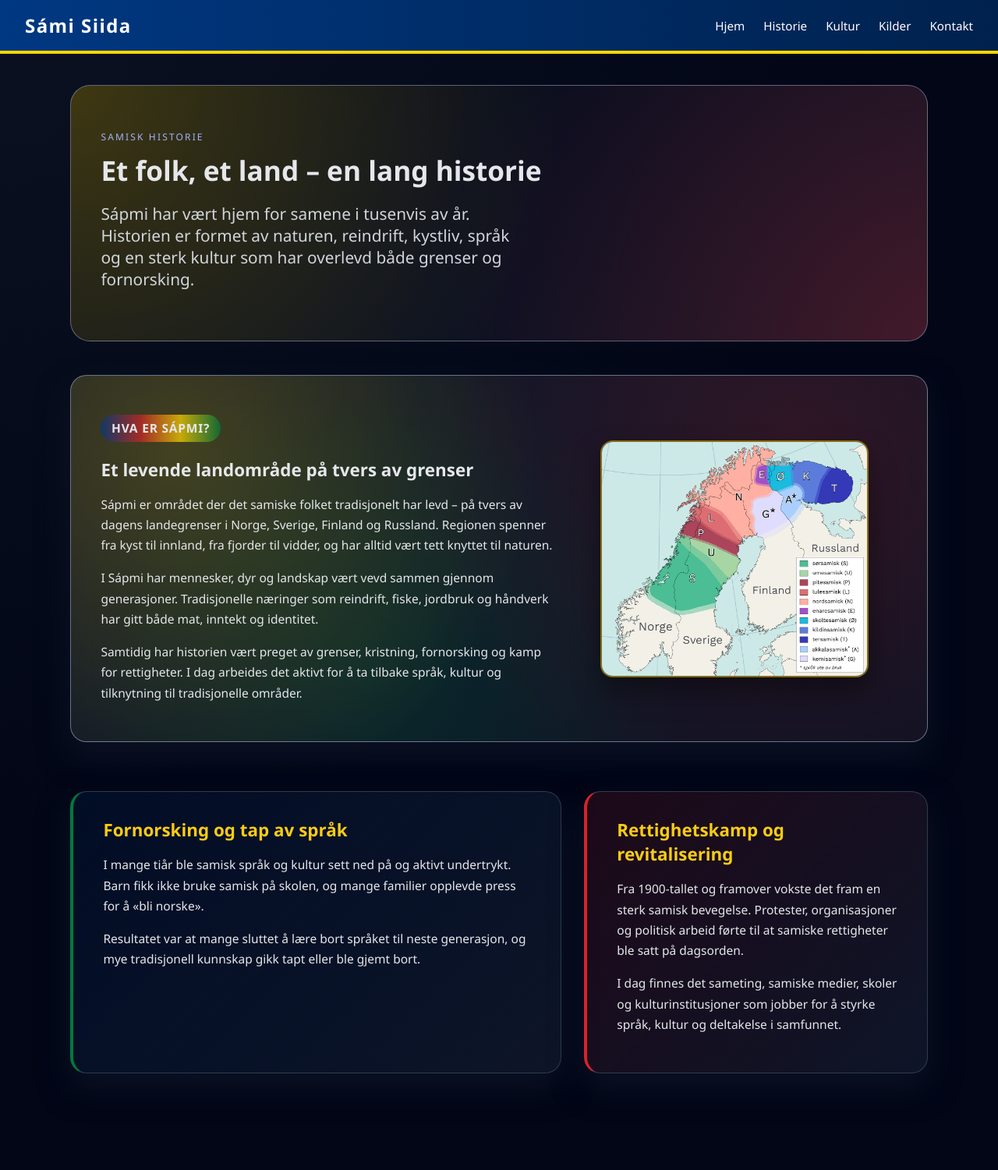
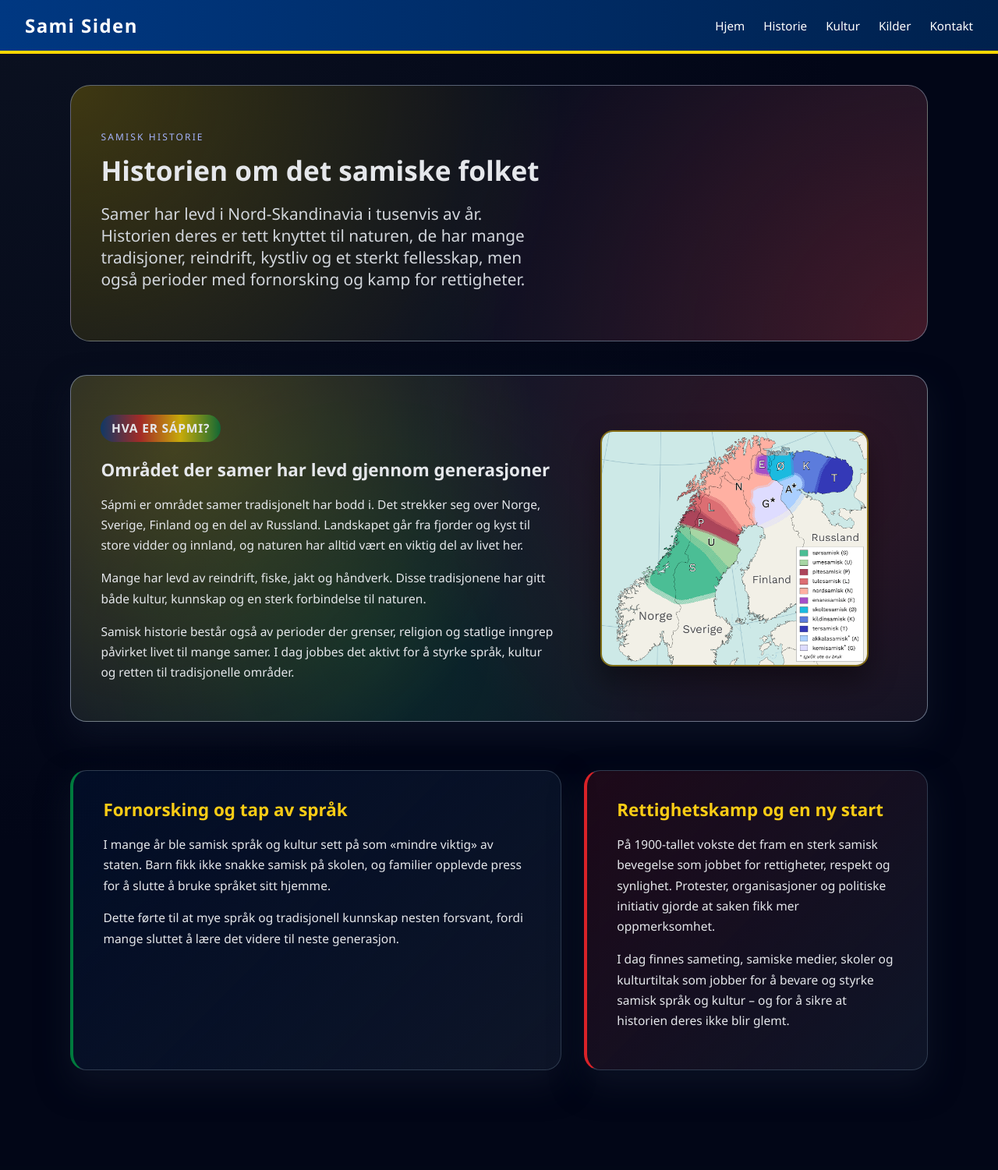
Before and after one commit to EbbGithub08/Samisk-oppgave, a Flask app: page /historie in a window 1280 px wide. Shown: the whole page at 78% size. After the commit the page ends 1373 px from the top, so only its background shows below. Run offline with Flask 3, Linux system fonts and the light colour scheme.

Commit message:
fvskjbadkj

```diff
--- a/templates/base.html
+++ b/templates/base.html
@@ -22,7 +22,7 @@
 
     <nav class="navbar">
         <div class="nav-logo">
-            <a href="{{ url_for('index') }}">Sámi Siida</a>
+            <a href="{{ url_for('index') }}">Sami Siden</a>
         </div>
         <ul class="nav-links">
             <li><a href="{{ url_for('index') }}">Hjem</a></li>
--- a/templates/historie.html
+++ b/templates/historie.html
@@ -1,6 +1,6 @@
 {% extends "base.html" %}
 
-{% block title %}Historie - Sámi Siida{% endblock %}
+{% block title %}Historie - Samisk Kultur & Historie{% endblock %}
 
 {% block content %}
 <main class="page-wrapper">
@@ -8,11 +8,9 @@
     <section class="hero-section hero-historie">
         <div class="hero-inner">
             <p class="hero-kicker">Samisk historie</p>
-            <h1>Et folk, et land – en lang historie</h1>
+            <h1>Historien om det samiske folket</h1>
             <p class="hero-lead">
-                Sápmi har vært hjem for samene i tusenvis av år. Historien er formet av naturen,
-                reindrift, kystliv, språk og en sterk kultur som har overlevd både grenser og
-                fornorsking.
+                Samer har levd i Nord-Skandinavia i tusenvis av år. Historien deres er tett knyttet til naturen, de har mange tradisjoner, reindrift, kystliv og et sterkt fellesskap, men også perioder med fornorsking og kamp for rettigheter.
             </p>
         </div>
     </section>
@@ -24,21 +22,15 @@
             <div class="history-large-layout">
                 <div class="history-text">
                     <p class="accent-pill">Hva er Sápmi?</p>
-                    <h2>Et levende landområde på tvers av grenser</h2>
+                    <h2>Området der samer har levd gjennom generasjoner</h2>
                     <p>
-                        Sápmi er området der det samiske folket tradisjonelt har levd – på tvers av dagens
-                        landegrenser i Norge, Sverige, Finland og Russland. Regionen spenner fra kyst til
-                        innland, fra fjorder til vidder, og har alltid vært tett knyttet til naturen.
+                        Sápmi er området samer tradisjonelt har bodd i. Det strekker seg over Norge, Sverige, Finland og en del av Russland. Landskapet går fra fjorder og kyst til store vidder og innland, og naturen har alltid vært en viktig del av livet her.
                     </p>
                     <p>
-                        I Sápmi har mennesker, dyr og landskap vært vevd sammen gjennom generasjoner.
-                        Tradisjonelle næringer som reindrift, fiske, jordbruk og håndverk har gitt både
-                        mat, inntekt og identitet.
+                        Mange har levd av reindrift, fiske, jakt og håndverk. Disse tradisjonene har gitt både kultur, kunnskap og en sterk forbindelse til naturen.
                     </p>
                     <p>
-                        Samtidig har historien vært preget av grenser, kristning, fornorsking og kamp for
-                        rettigheter. I dag arbeides det aktivt for å ta tilbake språk, kultur og tilknytning
-                        til tradisjonelle områder.
+                        Samisk historie består også av perioder der grenser, religion og statlige inngrep påvirket livet til mange samer. I dag jobbes det aktivt for å styrke språk, kultur og retten til tradisjonelle områder.
                     </p>
                 </div>
                 <div class="history-illustration">
@@ -55,24 +47,20 @@
         <article class="content-section history-card-small">
             <h2>Fornorsking og tap av språk</h2>
             <p>
-                I mange tiår ble samisk språk og kultur sett ned på og aktivt undertrykt. Barn fikk
-                ikke bruke samisk på skolen, og mange familier opplevde press for å «bli norske».
+                I mange år ble samisk språk og kultur sett på som «mindre viktig» av staten. Barn fikk ikke snakke samisk på skolen, og familier opplevde press for å slutte å bruke språket sitt hjemme.
             </p>
             <p>
-                Resultatet var at mange sluttet å lære bort språket til neste generasjon, og mye
-                tradisjonell kunnskap gikk tapt eller ble gjemt bort.
+                Dette førte til at mye språk og tradisjonell kunnskap nesten forsvant, fordi mange sluttet å lære det videre til neste generasjon.
             </p>
         </article>
 
         <article class="content-section history-card-small history-card-alt">
-            <h2>Rettighetskamp og revitalisering</h2>
+            <h2>Rettighetskamp og en ny start</h2>
             <p>
-                Fra 1900-tallet og framover vokste det fram en sterk samisk bevegelse. Protester,
-                organisasjoner og politisk arbeid førte til at samiske rettigheter ble satt på dagsorden.
+                På 1900-tallet vokste det fram en sterk samisk bevegelse som jobbet for rettigheter, respekt og synlighet. Protester, organisasjoner og politiske initiativ gjorde at saken fikk mer oppmerksomhet.
             </p>
             <p>
-                I dag finnes det sameting, samiske medier, skoler og kulturinstitusjoner som jobber for
-                å styrke språk, kultur og deltakelse i samfunnet.
+                I dag finnes sameting, samiske medier, skoler og kulturtiltak som jobber for å bevare og styrke samisk språk og kultur – og for å sikre at historien deres ikke blir glemt.
             </p>
         </article>
     </section>
```
